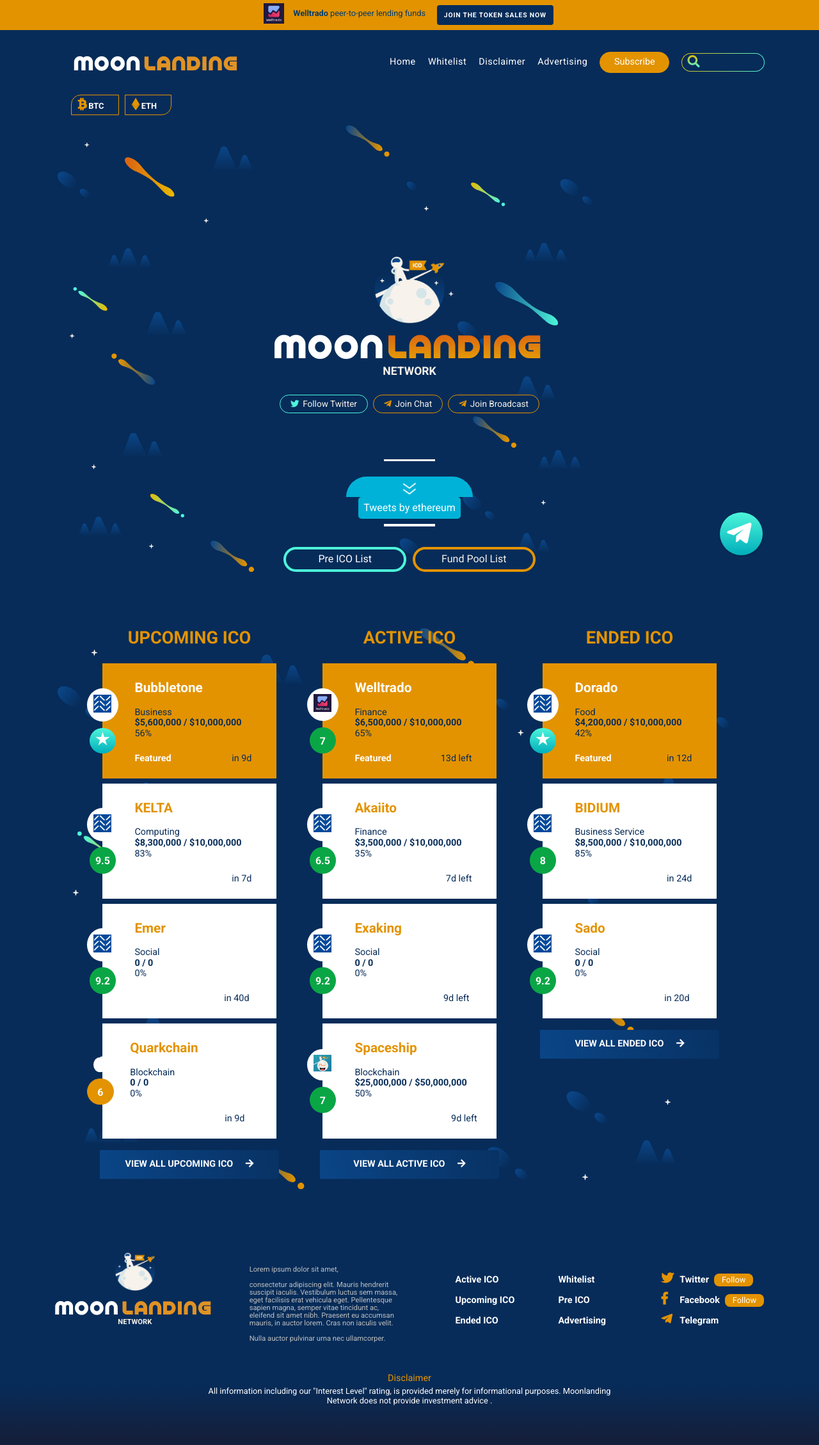
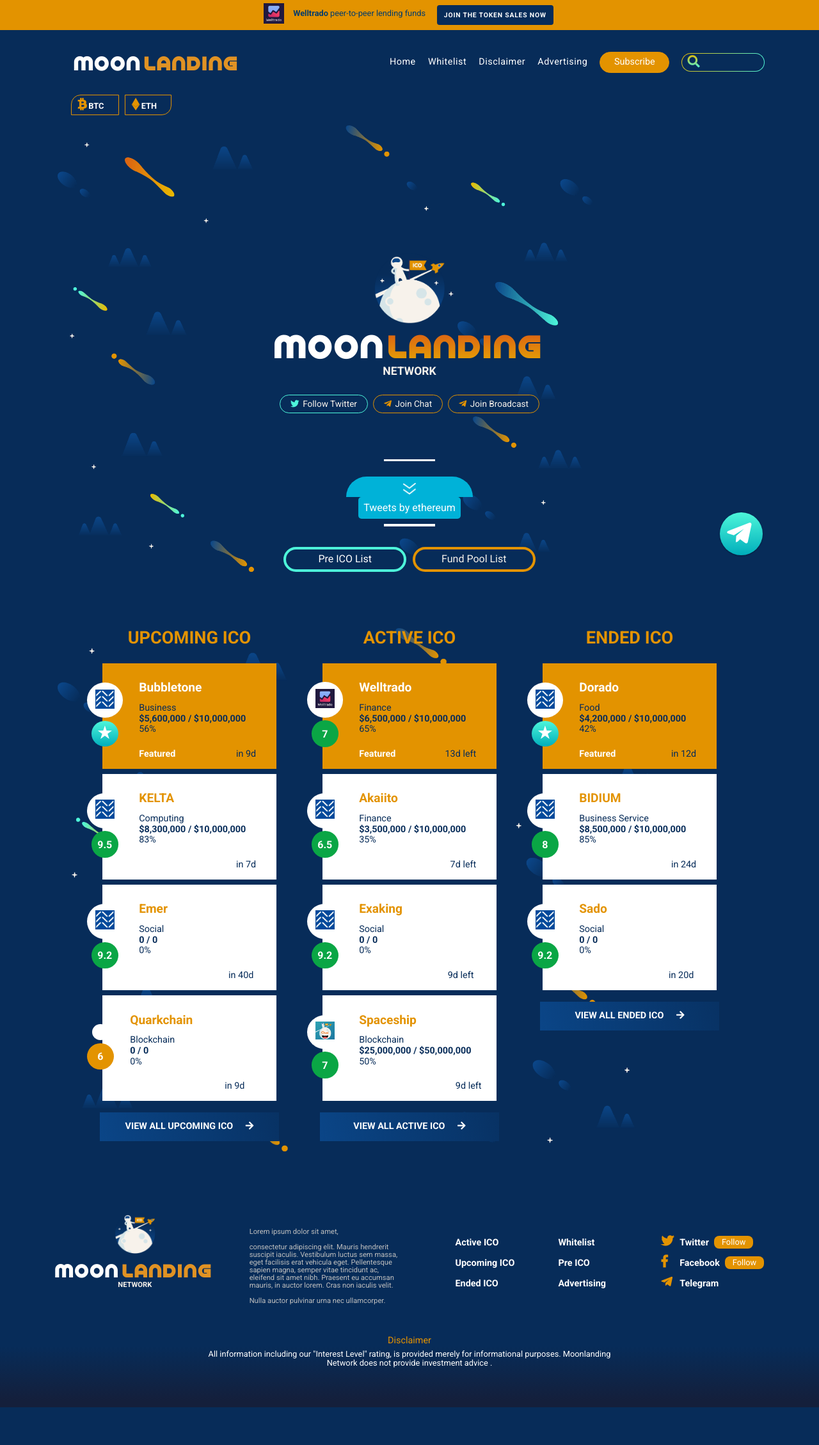
Before and after one commit to moonlandingnetwork/moonlandingnetwork.github.io, a Jekyll site: the page built from index.html, in a window 1280 px wide. Shown: the whole page at 64% size. Built offline with Jekyll 4.4.1, drawn with Linux system fonts in a browser that asks for light colours; cached includes are drawn as plain includes; nearby versions of some CDN libraries; comment, search, counter and statistics services are not loaded; after the commit the page ends 2200 px from its top, so only the background shows below that.

Commit message:
Layout Revision

```diff
--- a/css/style.css
+++ b/css/style.css
@@ -1584,11 +1584,11 @@ footer{
 .ico-card-image{
     background-color: #fff;
     border-radius: 50%;
-    margin: 0.3rem 0;
+    /* margin: 0.3rem 0; */
 }
 .ico-card-image img{
-    width: 28px;
-    padding: .6rem 0.65rem;
+    width: 30px;
+    padding: .65rem 0.8rem;
 }
 .ico-card-rating{
     background: linear-gradient(to top, #00AEBB, #4DF6DA );
@@ -1634,8 +1634,8 @@ footer{
 }
 .ico-card-title{
     color: #E39300;
-    font-size: 1.3rem;
-    margin: 1.3rem 0 1.1rem
+    font-size: 1.2rem;
+    margin: 1.3rem 0 .8rem
 }
 .ico-card-title a{
     color: #E39300;
@@ -1671,7 +1671,7 @@ footer{
     -webkit-box-pack: justify;
     -ms-flex-pack: justify;
     justify-content: space-between;
-    margin: 1.4rem 0 1rem;
+    margin: 1.4rem 0 0.5rem;
 }
 .ico-etr{
     margin-right: -1rem !important;
@@ -3002,6 +3002,9 @@ footer{
     .ico-col-content{
         margin-top: 0;
     }
+    .ico-card-title{
+        margin: 1.3rem 0 1rem;
+    }
     /* ICO Table */
 
     .ico-nav ul{
@@ -3094,7 +3097,7 @@ footer{
             order: 1;
         position: absolute;
         left: -17%;
-        top: 5%;
+        top: 6%;
     }
     .ico-project-name h5{
         font-size: 1.2rem;
@@ -3155,8 +3158,8 @@ footer{
             -ms-flex: none;
                 flex: none;
         border-radius: 50%;
-        height: 48px;
-        width: 48px;
+        height: 44px;
+        width: 44px;
         font-weight: 600;
         background-color: #072C59;
         color: #fff;
@@ -3169,6 +3172,7 @@ footer{
         -webkit-box-align: center;
             -ms-flex-align: center;
                 align-items: center;
+        margin-top: -0.5rem;
     }
     .ico-moonability.green{
         background: #0AA645;
@@ -3853,7 +3857,7 @@ footer{
     }
     .ico-card-image img{
         width: 26px;
-        padding: 0.5rem 0.7rem;
+        padding: 0.6rem 0.7rem;
     }
     .ico-card-rating.number {
         font-size: 0.95rem;
@@ -3874,18 +3878,21 @@ footer{
     .ico-table{
         margin: 1rem 2rem;
     }
+    .ico-table .tbody ul{
+        padding-top: 0;
+    }
     .pre-ico-title{
         font-size: 1.3rem;
     }
     .ico-project-name{
         left: -13%;
-        top: 10%;
+        top: 15%;
     }
     .ico-project-name h5{
         font-size: 1rem;
     }
     .ico-table-title-image{
-        margin: 0.7rem 1rem 0.7rem 0.7rem;
+        margin: 0rem 1rem 0rem 0.7rem;
         height: 38px;
         width: 38px;
         padding: 0.35rem;
```
